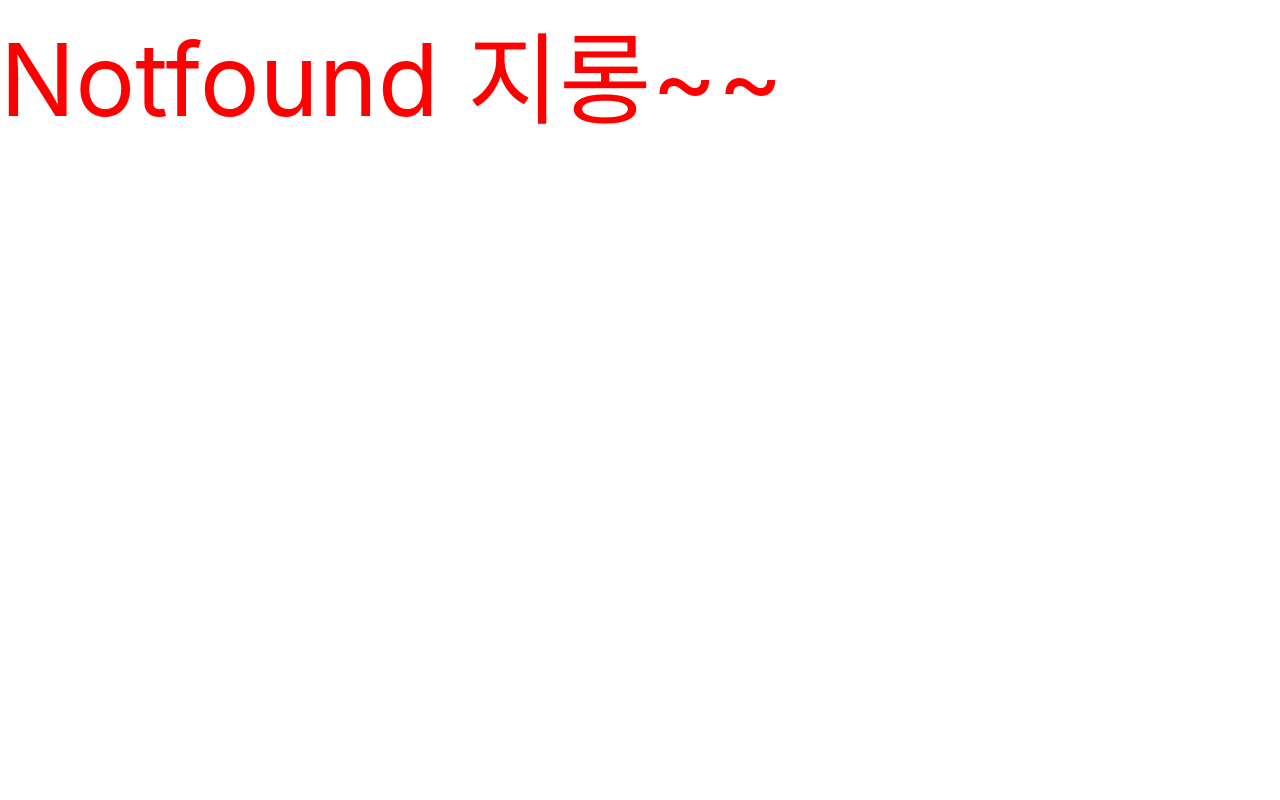
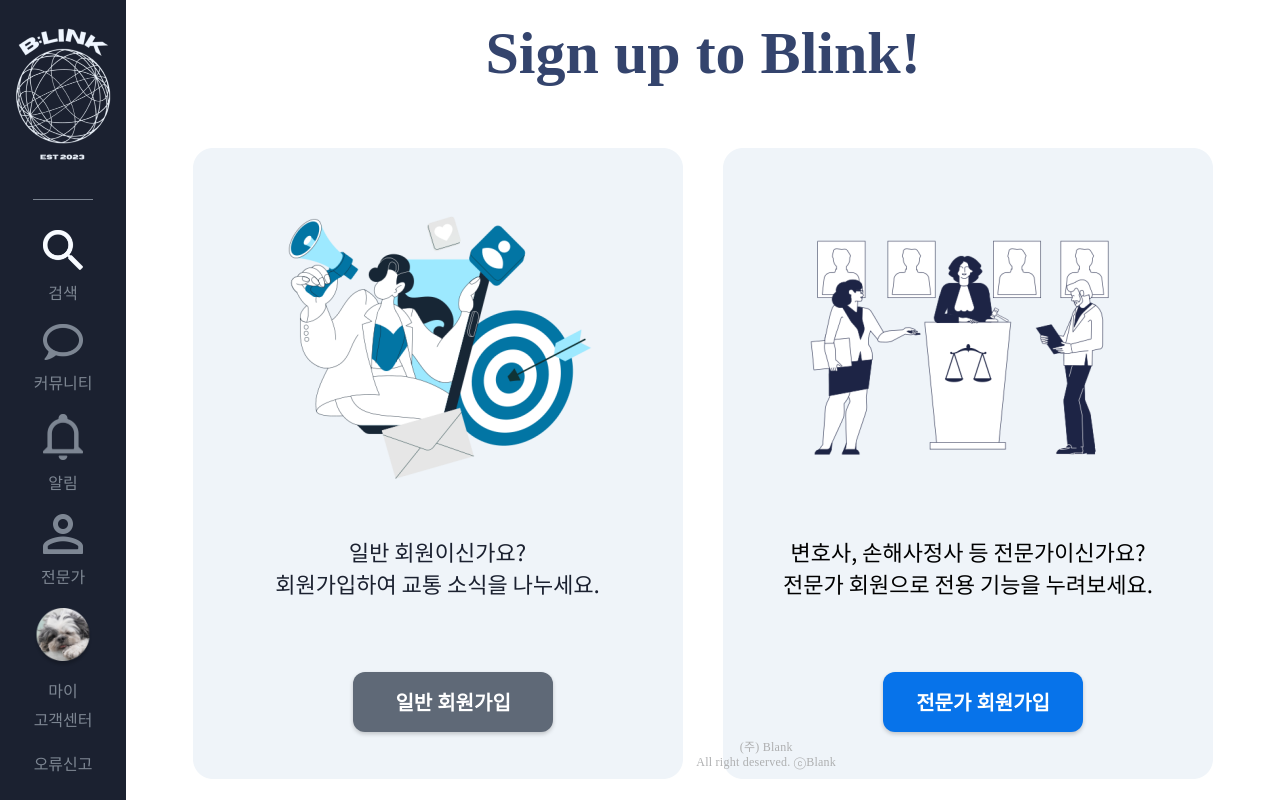
Before and after one commit to coldweek3/Blink_FE, a React (Create React App) app: page /signup in a window 1280 px wide. Before the commit this address had no page. Built offline with nearby package versions, Linux system fonts and the light colour scheme.

Commit message:
✨ Feat: Login, Signup 페이지 추가

```diff
--- a/src/components/layouts/nav/style.tsx
+++ b/src/components/layouts/nav/style.tsx
@@ -13,6 +13,7 @@ export const NavWrapper = styled.div`
 
   background: #1b2130;
   cursor: default;
+  z-index: 100;
 `;
 export const MenuWrapper = styled.div`
   /* min-height: ; */
--- /dev/null
+++ b/src/components/login/LoginSection.tsx
@@ -0,0 +1,15 @@
+import React from "react";
+import * as S from "./style";
+
+const LoginSection = () => {
+  return (
+    <S.LoginSectionWrapper>
+      <S.LoginMainTxt>B:link 로그인</S.LoginMainTxt>
+      <S.LoginInput type="text" placeholder="아이디를 입력해주세요" />
+      <S.LoginInput type="text" placeholder="비밀번호를 입력해주세요" />
+      <S.LoginBtn>로그인</S.LoginBtn>
+    </S.LoginSectionWrapper>
+  );
+};
+
+export default LoginSection;
--- /dev/null
+++ b/src/components/login/LoginSignUp.tsx
@@ -0,0 +1,19 @@
+import React from "react";
+import * as S from "./style";
+
+const LoginSignUp = () => {
+  return (
+    <S.LoginSignUpWrapper>
+      <S.WhiteMainText>Hello, Friend!</S.WhiteMainText>
+      <S.WhiteSubText>
+        Sign up and discover
+        <br />a great amount of
+        <br />
+        dash cam!
+      </S.WhiteSubText>
+      <S.WhiteBtn>회원가입</S.WhiteBtn>
+    </S.LoginSignUpWrapper>
+  );
+};
+
+export default LoginSignUp;
--- /dev/null
+++ b/src/components/login/SocialLogin.tsx
@@ -0,0 +1,17 @@
+import React from "react";
+import * as S from "./style";
+
+const SocialLogin = () => {
+  return (
+    <S.SocialLoginWrapper>
+      <S.SmallTxt>간편로그인</S.SmallTxt>
+      <S.FlexRow>
+        <img src="" alt="구글" />
+        <img src="" alt="카카오" />
+        <img src="" alt="네이버" />
+      </S.FlexRow>
+    </S.SocialLoginWrapper>
+  );
+};
+
+export default SocialLogin;
--- /dev/null
+++ b/src/components/login/style.tsx
@@ -0,0 +1,110 @@
+import styled from "styled-components";
+
+// -------LoginSignUp------
+export const LoginSignUpWrapper = styled.div`
+  display: flex;
+  flex-direction: column;
+  justify-content: center;
+  align-items: center;
+
+  width: 450px;
+  height: 100vh;
+  background-color: #1b2130;
+  color: #fff;
+`;
+export const WhiteMainText = styled.div`
+  font-family: "Noto Sans KR";
+  font-size: 45px;
+  font-weight: 500;
+
+  margin-bottom: 28px;
+`;
+export const WhiteSubText = styled.div`
+  font-family: "Noto Sans KR";
+  font-size: 28px;
+  font-weight: 400;
+  text-align: center;
+
+  margin-bottom: 48px;
+`;
+export const WhiteBtn = styled.button`
+  display: flex;
+  justify-content: center;
+  align-items: center;
+
+  width: 60%;
+  height: 110px;
+
+  border-radius: 20px;
+  background: #fff;
+  box-shadow: 0px 4px 4px 0px rgba(0, 0, 0, 0.2);
+
+  color: #34446d;
+  text-align: center;
+  font-family: "Noto Sans KR";
+  font-size: 40px;
+  font-style: normal;
+  font-weight: 500;
+  line-height: normal;
+`;
+
+// -------LoginSection------
+export const LoginSectionWrapper = styled.div`
+  display: flex;
+  flex-direction: column;
+  align-items: center;
+`;
+export const LoginMainTxt = styled.div`
+  color: #34446d;
+  font-family: "Noto Sans KR";
+  font-size: 50px;
+  font-weight: 500;
+  margin-bottom: 30px;
+`;
+export const LoginInput = styled.input`
+  width: 70%;
+  height: 60px;
+  margin-bottom: 18px;
+
+  font-family: "Noto Sans KR";
+  color: #34446d;
+  font-size: 32px;
+  font-weight: 500;
+
+  border-radius: 15px;
+  border: 0;
+  background: #eff4f9;
+  padding: 0 40px;
+  ::placeholder {
+    color: #a2b0c4;
+  }
+`;
+export const LoginBtn = styled.button`
+  width: 160px;
+  height: 60px;
+  margin: 30px 0 48px 0;
+
+  border-radius: 12px;
+  border: 1px solid #3865bf;
+  background: #3865bf;
+  box-shadow: 0px 2px 4px 0px rgba(0, 0, 0, 0.2);
+
+  color: #fff;
+  font-size: 30px;
+  font-weight: 700;
+`;
+
+// -------SocialLogin------
+export const SocialLoginWrapper = styled.div``;
+export const SmallTxt = styled.div`
+  color: #a9b7ca;
+  text-align: center;
+  font-family: "Noto Sans KR";
+  font-size: 24px;
+  font-weight: 500;
+`;
+export const FlexRow = styled.div`
+  display: flex;
+  justify-content: space-around;
+  margin: 50px 0;
+`;
--- /dev/null
+++ b/src/pages/login/ExpertMember.tsx
@@ -0,0 +1,7 @@
+import React from "react";
+
+const ExpertMember = () => {
+  return <div style={{ position: "fixed", bottom: "0" }}>ExpertMember</div>;
+};
+
+export default ExpertMember;
--- /dev/null
+++ b/src/pages/login/GeneralMember.tsx
@@ -0,0 +1,7 @@
+import React from "react";
+
+const GeneralMember = () => {
+  return <div>GeneralMember</div>;
+};
+
+export default GeneralMember;
--- a/src/pages/login/Login.tsx
+++ b/src/pages/login/Login.tsx
@@ -1,7 +1,19 @@
 import React from "react";
+import * as S from "./style";
+import LoginSignUp from "../../components/login/LoginSignUp";
+import LoginSection from "../../components/login/LoginSection";
+import SocialLogin from "../../components/login/SocialLogin";
 
 const Login = () => {
-  return <div>Login</div>;
+  return (
+    <S.LoginWrapper>
+      <LoginSignUp />
+      <S.RightWrapper>
+        <LoginSection />
+        <SocialLogin />
+      </S.RightWrapper>
+    </S.LoginWrapper>
+  );
 };
 
 export default Login;
--- /dev/null
+++ b/src/pages/login/SignUp.tsx
@@ -0,0 +1,24 @@
+import React from "react";
+import * as S from "./style";
+import General from "../../assets/image/login/general_member.png";
+import Expert from "../../assets/image/login/expert_member.png";
+
+const SignUp = () => {
+  return (
+    <S.SignUpWrapper>
+      <S.MainTxt60>Sign up to Blink!</S.MainTxt60>
+      <S.FlexBox>
+        <S.RelativeWrapper>
+          <img src={General} alt="" />
+          <S.SignupBtn bgcolor="#5F6977">일반 회원가입</S.SignupBtn>
+        </S.RelativeWrapper>
+        <S.RelativeWrapper>
+          <img src={Expert} alt="" />
+          <S.SignupBtn bgcolor="#0773EA">전문가 회원가입</S.SignupBtn>
+        </S.RelativeWrapper>
+      </S.FlexBox>
+    </S.SignUpWrapper>
+  );
+};
+
+export default SignUp;
--- a/src/pages/login/style.tsx
+++ b/src/pages/login/style.tsx
@@ -1 +1,70 @@
 import styled from "styled-components";
+
+interface bgColorProps {
+  bgcolor: string;
+}
+
+export const LoginWrapper = styled.div`
+  display: flex;
+  align-items: center;
+  background-color: #fff;
+`;
+export const RightWrapper = styled.div`
+  flex: 1;
+`;
+export const SignUpWrapper = styled.div`
+  min-height: 100vh;
+  display: flex;
+  flex-direction: column;
+  justify-content: center;
+  align-items: center;
+  background-color: #fff;
+  gap: 60px;
+`;
+export const MainTxt60 = styled.div`
+  color: #34446d;
+  text-align: center;
+  font-family: "Noto Sans KR";
+  font-size: 60px;
+  font-style: normal;
+  font-weight: 700;
+  line-height: normal;
+`;
+export const FlexBox = styled.div`
+  display: flex;
+  justify-content: center;
+  gap: 40px;
+  img {
+    width: 490px;
+    height: 631px;
+    flex-shrink: 0;
+  }
+`;
+export const RelativeWrapper = styled.div`
+  position: relative;
+`;
+export const SignupBtn = styled.button<bgColorProps>`
+  width: 200px;
+  height: 60px;
+
+  display: flex;
+  justify-content: center;
+  align-items: center;
+
+  position: absolute;
+  bottom: 50px;
+  left: 160px;
+
+  border-radius: 12px;
+  border: 0;
+  box-shadow: 0px 2px 4px 0px rgba(0, 0, 0, 0.2);
+
+  background-color: ${(props) => props.bgcolor};
+  color: #fff;
+  text-align: center;
+  font-family: "Noto Sans KR";
+  font-size: 20px;
+  font-style: normal;
+  font-weight: 700;
+  line-height: normal;
+`;
```
Also changed, not shown: src/router.tsx (+17 -1 lines), src/assets/image/login/expert_member.png (added), src/assets/image/login/general_member.png (added).
